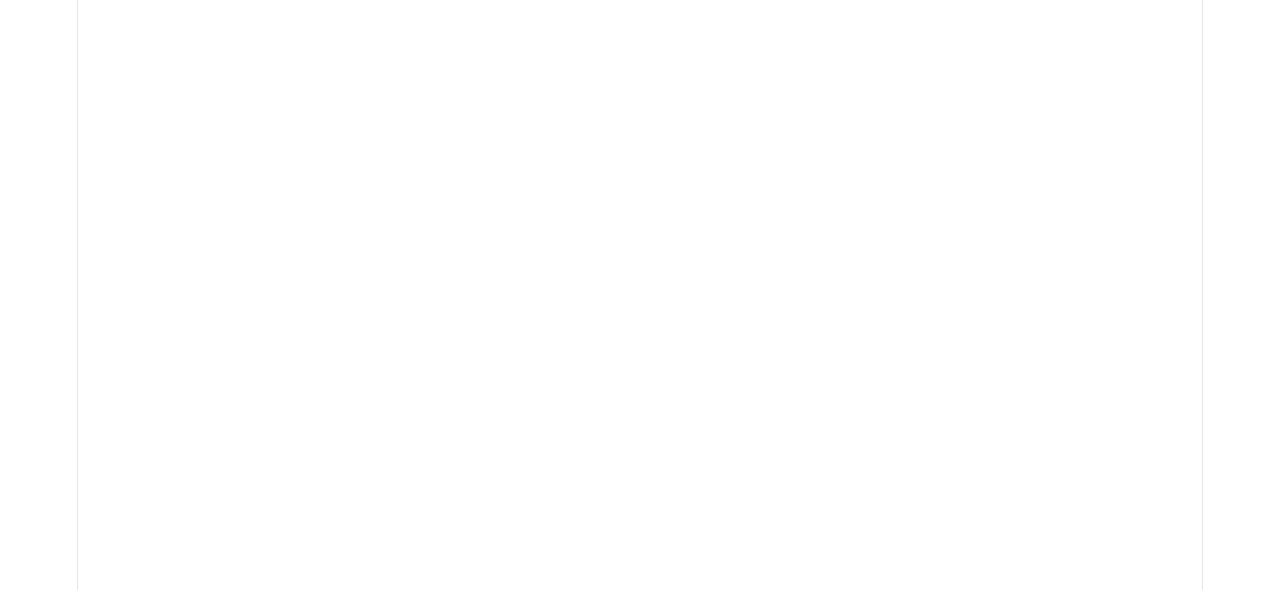
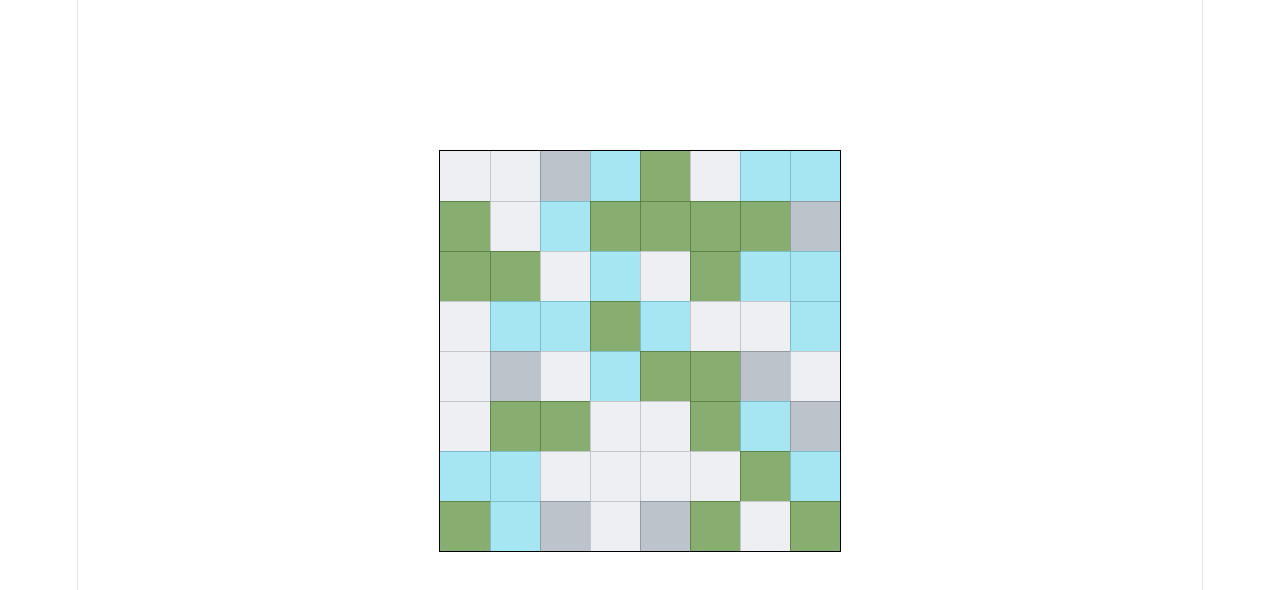
Before and after one commit to AlexNovitchkovBurbank/tactics-game, a React (Vite) app: page / in a window 1280 px wide. Shown: the top 590 px of the page. Built offline with nearby package versions, Linux system fonts and the light colour scheme.

Commit message:
Created different terrain colors and an 8 x 8 board for now

```diff
--- a/src/game/game.css
+++ b/src/game/game.css
@@ -1,7 +1,8 @@
 .cell {
-  width: 100px;
-  height: 100px;
-  border: 2px solid #000;
+  width: 50px;
+  height: 50px;
+  border-right: 1px solid #000;
+  border-bottom: 1px solid #000;
   display: flex;
   align-items: center;
   justify-content: center;
@@ -9,3 +10,20 @@
   font-weight: bold;
   cursor: pointer;
 }
+
+#board {
+  width: fit-content;
+  height: fit-content;
+  border: 1px solid #000;
+  display: grid;
+  grid-template-columns: repeat(8, 50px);
+  grid-template-rows: repeat(8, 50px);
+}
+
+#game {
+  display: flex;
+  flex-direction: column;
+  align-items: center;
+  margin-top: 150px;
+  gap: 20px;
+}
--- a/src/game/game.tsx
+++ b/src/game/game.tsx
@@ -1,23 +1,30 @@
 import React from "react";
 import { type ReactNode } from "react";
+import "./game.css";
+import randomArrayIndexGenerator from "../randomizers/randomArrayIndexGenerator";
 
 function Game() {
   const board: ReactNode[] = [];
-  for (let row = 0; row < 3; row++) {
-    for (let col = 0; col < 3; col++) {
+  const colors = ["#e9ecef", "#6a994e", "#90e0ef", "#adb5bd"]; // [City, Forest, Water, Mountain]
+  for (let row = 0; row < 8; row++) {
+    for (let col = 0; col < 8; col++) {
       const cell = React.createElement("div", {
         className: "cell",
         id: `cell-${row}-${col}`,
         key: `cell-${row}-${col}`,
+        style: {
+          backgroundColor: colors[randomArrayIndexGenerator(colors.length)],
+          opacity: 0.8,
+        },
       });
       board.push(cell);
     }
   }
 
   return (
-    <>
+    <div id="game">
       <div id="board">{board}</div>
-    </>
+    </div>
   );
 }
 
--- /dev/null
+++ b/src/randomizers/randomArrayIndexGenerator.ts
@@ -0,0 +1,5 @@
+function randomArrayIndexGenerator(arrayLength: number): number {
+  return Math.floor(Math.random() * 100) % arrayLength;
+}
+
+export default randomArrayIndexGenerator;
```
